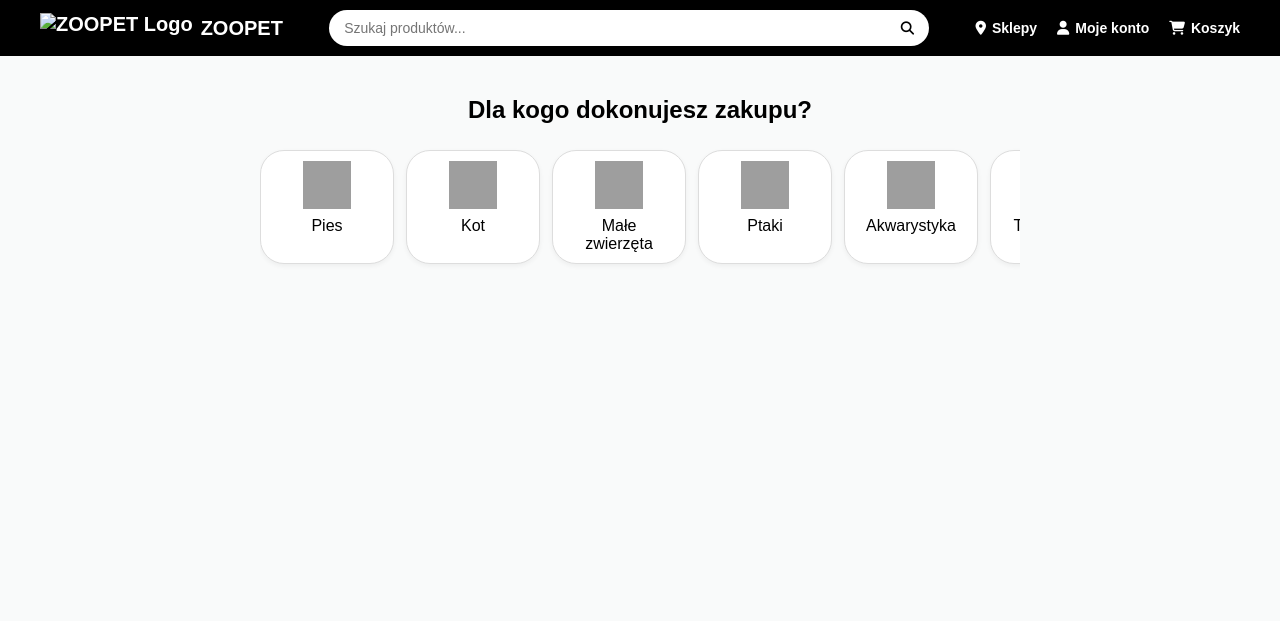
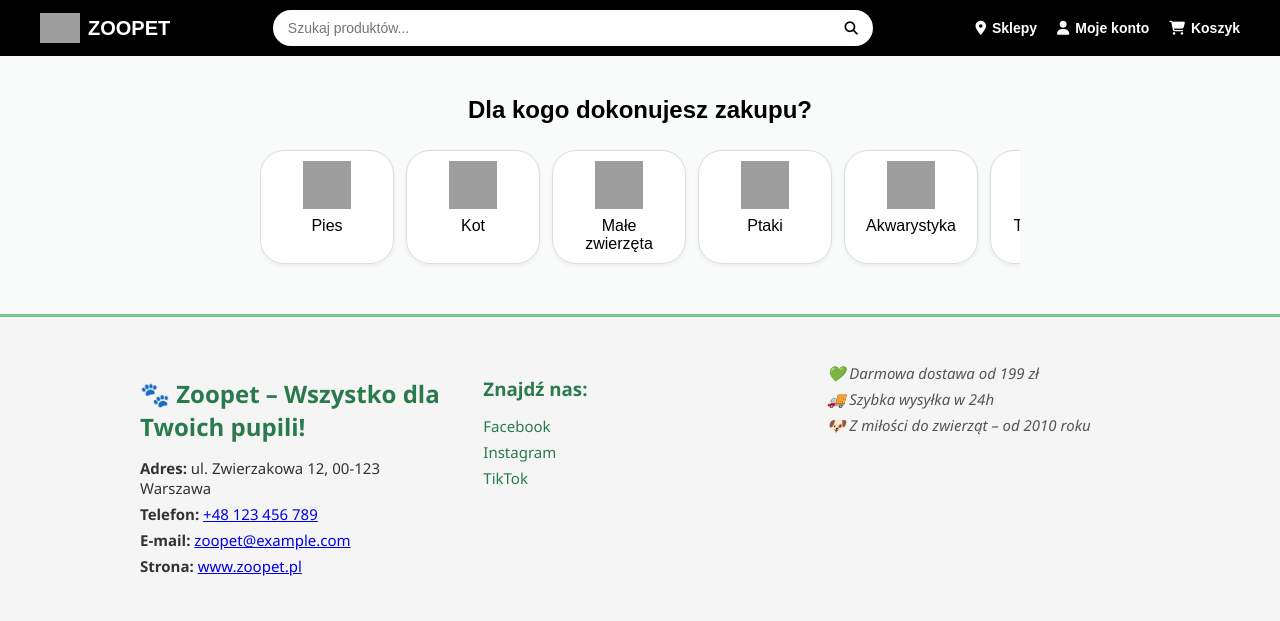
Before and after one commit to GGTeacherOP/Sklep_zoologiczny_SO-EK, a PHP site: page /home.html in a window 1280 px wide. Shown: the top 621 px of the page. Run offline with PHP 8.4, Linux system fonts and the light colour scheme; grey boxes are pictures that could not be loaded.

Commit message:
dodano stopke

```diff
--- a/home.css
+++ b/home.css
@@ -131,7 +131,57 @@ h2 {
   margin-bottom: 8px;
 }
 
-@media (max-width: 768px) {
+.footer {
+  background-color: #f5f5f5;
+  color: #333;
+  padding: 40px 20px;
+  font-family: 'Segoe UI', sans-serif;
+  border-top: 3px solid #76c893;
+}
+
+.footer-container {
+  max-width: 1000px;
+  margin: 0 auto;
+  display: flex;
+  flex-wrap: wrap;
+  justify-content: space-between;
+  gap: 30px;
+}
+
+.footer-info, .footer-social, .footer-bonus {
+  flex: 1 1 250px;
+}
+
+.footer-info h2,
+.footer-social h3 {
+  margin-bottom: 15px;
+  color: #2b7a4b;
+}
+
+.footer-info p,
+.footer-social a,
+.footer-bonus p {
+  margin: 6px 0;
+  font-size: 15px;
+}
+
+.footer-social a {
+  display: block;
+  color: #2b7a4b;
+  text-decoration: none;
+  transition: color 0.2s;
+}
+
+.footer-social a:hover {
+  color: #1e5d35;
+}
+
+.footer-bonus {
+  font-style: italic;
+  color: #555;
+}
+
+@media (max-width: 600px) {
   .nav-icons {
     display: none;
   }
@@ -149,4 +199,12 @@ h2 {
     flex: 1 1 100%;
     margin-top: 10px;
   }
+  .footer-container {
+    flex-direction: column;
+    text-align: center;
+  }
+
+  .footer-info, .footer-social, .footer-bonus {
+    flex: 1 1 100%;
+  }
 }
--- a/home.html
+++ b/home.html
@@ -12,7 +12,7 @@
     <header class="header">
     <div class="header-container">
         <div class="logo">
-            <img src="" alt="ZOOPET Logo">
+            <img src="https://cdn-icons-png.flaticon.com/128/616/616408.png" alt="ZOOPET Logo">
             <span>ZOOPET</span>
         </div>
         <div class="search-bar">
@@ -63,5 +63,31 @@
             </div>
         </section>
     </main>
+
+    <footer class="footer">
+        <div class="footer-container">
+            <div class="footer-info">
+            <h2>🐾 Zoopet – Wszystko dla Twoich pupili!</h2>
+            <p><strong>Adres:</strong> ul. Zwierzakowa 12, 00-123 Warszawa</p>
+            <p><strong>Telefon:</strong> <a href="tel:+48123456789">+48 123 456 789</a></p>
+            <p><strong>E-mail:</strong> <a href="mailto:zoopet@example.com">zoopet@example.com</a></p>
+            <p><strong>Strona:</strong> <a href="home.html">www.zoopet.pl</a></p>
+            </div>
+
+            <div class="footer-social">
+            <h3>Znajdź nas:</h3>
+            <a href="https://www.facebook.com/" target="_blank">Facebook</a>
+            <a href="https://www.instagram.com" target="_blank">Instagram</a>
+            <a href="https://www.tiktok.com" target="_blank">TikTok</a>
+            </div>
+
+            <div class="footer-bonus">
+            <p>💚 Darmowa dostawa od 199 zł</p>
+            <p>🚚 Szybka wysyłka w 24h</p>
+            <p>🐶 Z miłości do zwierząt – od 2010 roku</p>
+            </div>
+        </div>
+    </footer>
+
 </body>
 </html>
```
